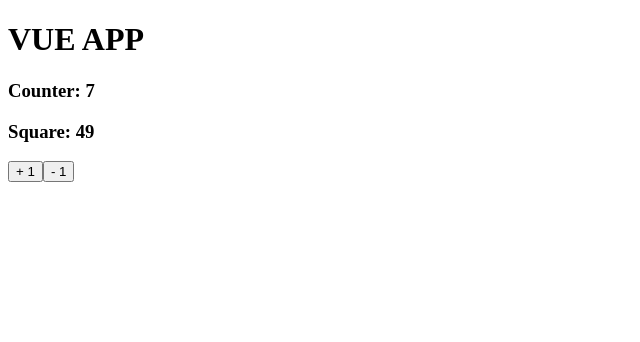
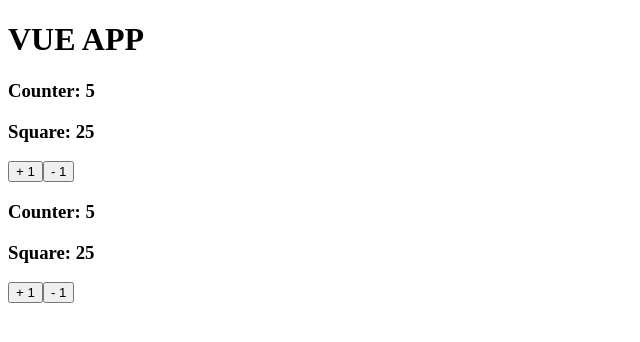
Before and after one commit to Senilliani/vue, a Vue app in the folder src/indecision-app/: page / in a window 1280 px wide. Shown: the top 342 px of the page, without its empty margins (0-640 px from the left). Built offline with nearby package versions, Linux system fonts and the light colour scheme; the HTML template or start-up script is replaced by a standard one.

Commit message:
add traditional defineComponent

```diff
--- a/src/indecision-app/src/App.vue
+++ b/src/indecision-app/src/App.vue
@@ -1,11 +1,13 @@
 <template>
   <h1>VUE APP</h1>
 
-  <MyCounter :valor="7" />
+  <MyCounter :valor="5" />
+  <MyCounterScript :valor="5" />
 </template>
 
 <script lang="ts" setup>
 import MyCounter from './components/MyCounter.vue';
+import MyCounterScript from './components/MyCounterScript.vue';
 
 </script>
 
--- /dev/null
+++ b/src/indecision-app/src/components/MyCounterScript.vue
@@ -0,0 +1,31 @@
+<template>
+  <section>
+    <h3>Counter: {{ counter }}</h3>
+    <h3>Square: {{ squareCounter }}</h3>
+    <div>
+      <button @click="counter++">+ 1</button>
+      <button @click="counter--">- 1</button>
+    </div>
+  </section>
+</template>
+
+<script lang="ts">
+import { defineComponent, ref, computed } from 'vue';
+
+export default defineComponent({
+  props: {
+    valor: { type: Number, required: true }
+  },
+  setup(props) {
+    const counter = ref(props.valor)
+    const squareCounter = computed(() => counter.value * counter.value)
+
+    return {
+      counter,
+      squareCounter,
+    }
+  }
+})
+</script>
+
+<style scoped></style>
```
